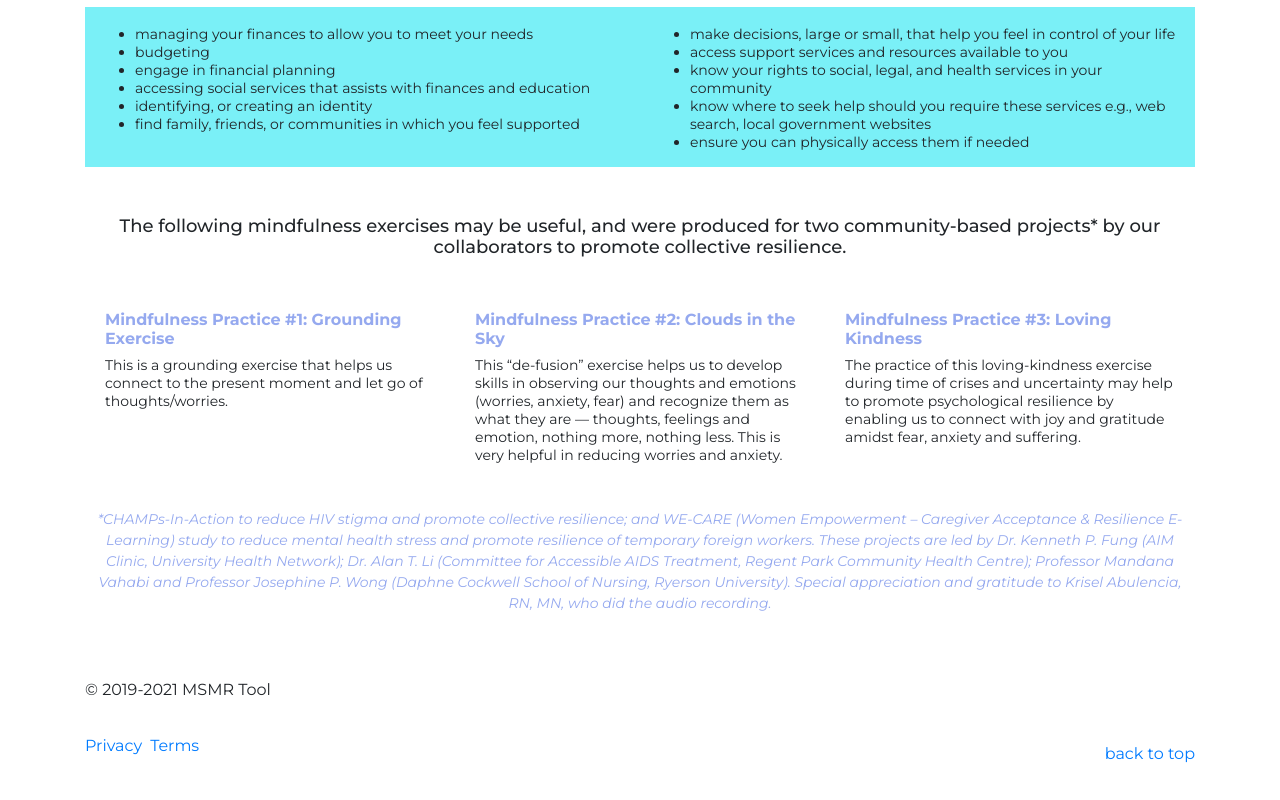
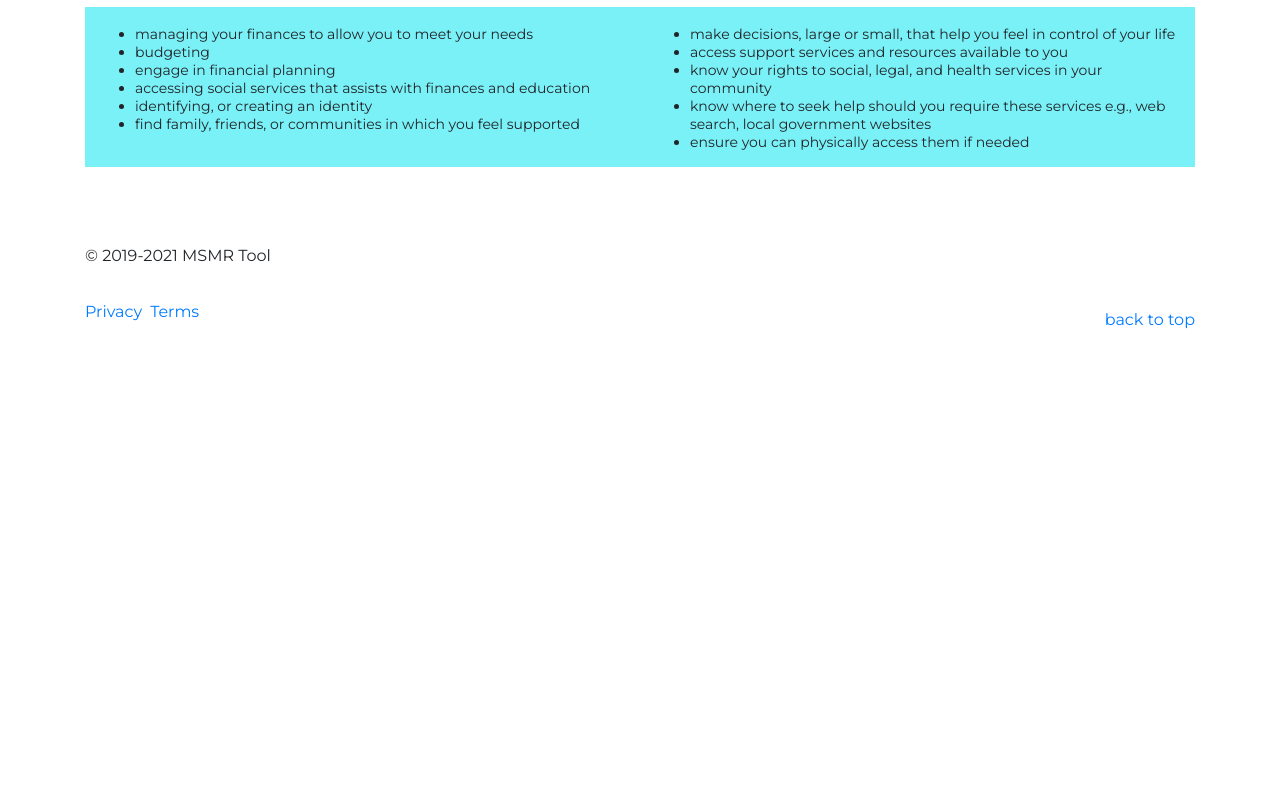
Before and after one commit to LemonFace0309/msmr, a Next.js app: page /resources-and-services in a window 1280 px wide. Shown: the part 1970-2770 px from the top of the page. After the commit the page ends 2374 px from the top, so only its background shows below. Built offline with nearby package versions, Linux system fonts and the light colour scheme; some icons are missing.

Commit message:
removed minfulness exercises

```diff
--- a/pages/resources-and-services.js
+++ b/pages/resources-and-services.js
@@ -29,7 +29,7 @@ function resilience() {
       </TextAndPic>
       <ColourBoxSection />
       {/* <CovidBanner /> */}
-      <MindfulnessExercises />
+      {/* <MindfulnessExercises /> */}
     </>
   )
 }
```
